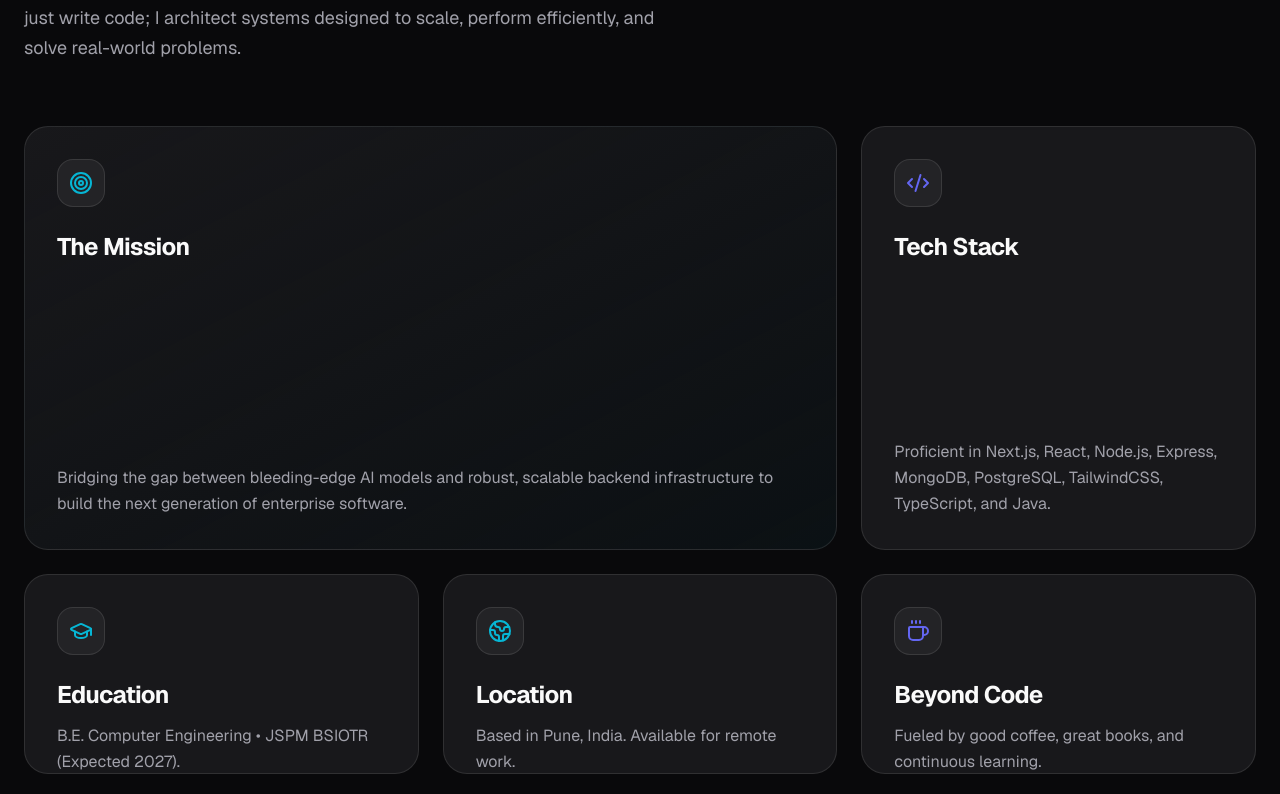
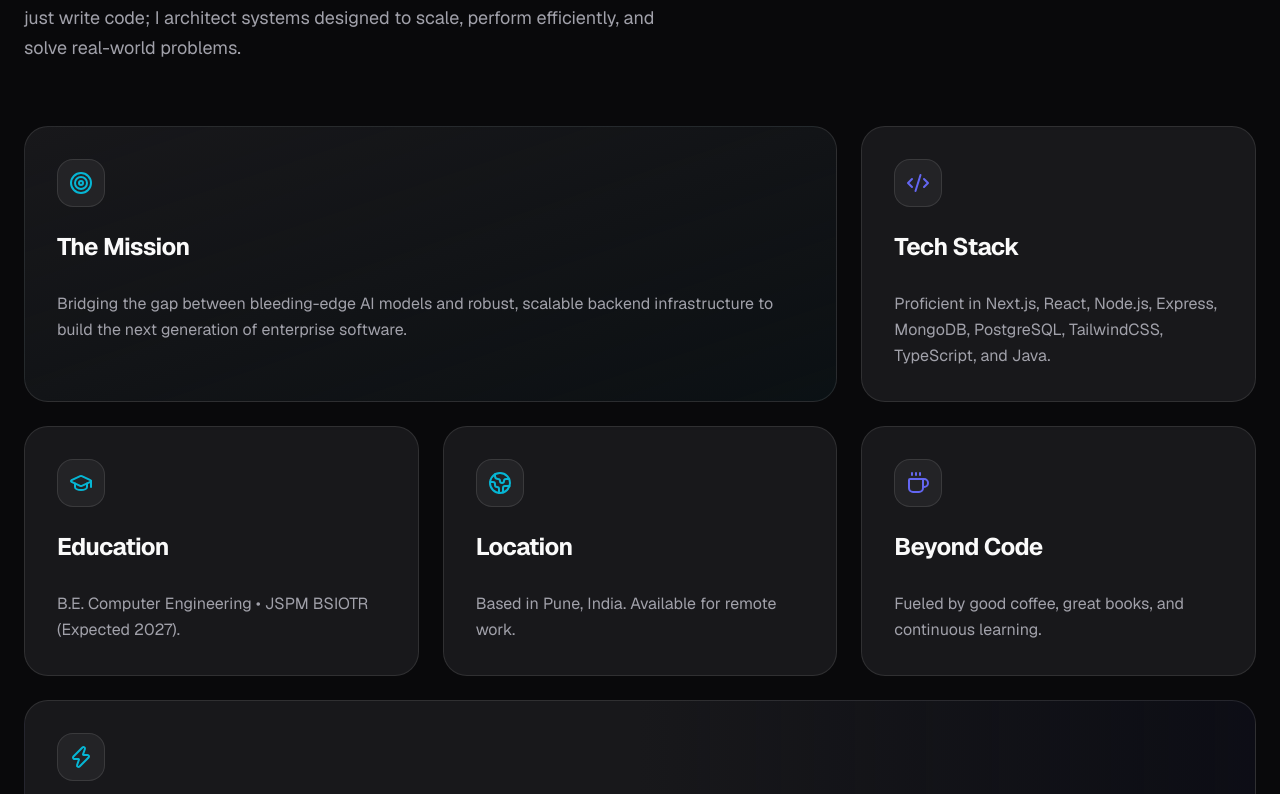
Before and after one commit to shiv123-coder/Shivshankar_Mali_Portfolio, a Next.js app: page / in a window 1280 px wide. Shown: the part 1046-1840 px from the top of the page. Built offline with nearby package versions, Linux system fonts and the light colour scheme; no server answers.

Commit message:
Shrink About section bento boxes to fit content naturally

```diff
--- a/components/sections/About.tsx
+++ b/components/sections/About.tsx
@@ -9,14 +9,14 @@ const cards = [
     title: "The Mission",
     description: "Bridging the gap between bleeding-edge AI models and robust, scalable backend infrastructure to build the next generation of enterprise software.",
     icon: Target,
-    className: "md:col-span-2 md:row-span-2 bg-gradient-to-br from-card to-primary/5",
+    className: "md:col-span-2 bg-gradient-to-br from-card to-primary/5",
     iconClassName: "text-primary",
   },
   {
     title: "Tech Stack",
     description: "Proficient in Next.js, React, Node.js, Express, MongoDB, PostgreSQL, TailwindCSS, TypeScript, and Java.",
     icon: Code2,
-    className: "md:col-span-1 md:row-span-2",
+    className: "md:col-span-1",
     iconClassName: "text-accent",
   },
   {
@@ -72,7 +72,7 @@ export default function About() {
         </motion.div>
 
         {/* Polished Bento Grid */}
-        <div className="grid grid-cols-1 md:grid-cols-3 gap-6 auto-rows-[200px]">
+        <div className="grid grid-cols-1 md:grid-cols-3 gap-6">
           {cards.map((card, i) => (
             <motion.div
               key={card.title}
@@ -89,7 +89,7 @@ export default function About() {
               <div className="absolute inset-0 bg-gradient-to-br from-primary/5 to-transparent opacity-0 group-hover:opacity-100 transition-opacity duration-500" />
 
               <div className="relative z-10 flex flex-col h-full">
-                <div className="mb-auto">
+                <div className="mb-4">
                   <div className="w-12 h-12 rounded-2xl bg-secondary/80 flex items-center justify-center mb-6 border border-border group-hover:scale-110 transition-transform duration-300">
                     <card.icon className={cn("w-6 h-6", card.iconClassName)} />
                   </div>
```
